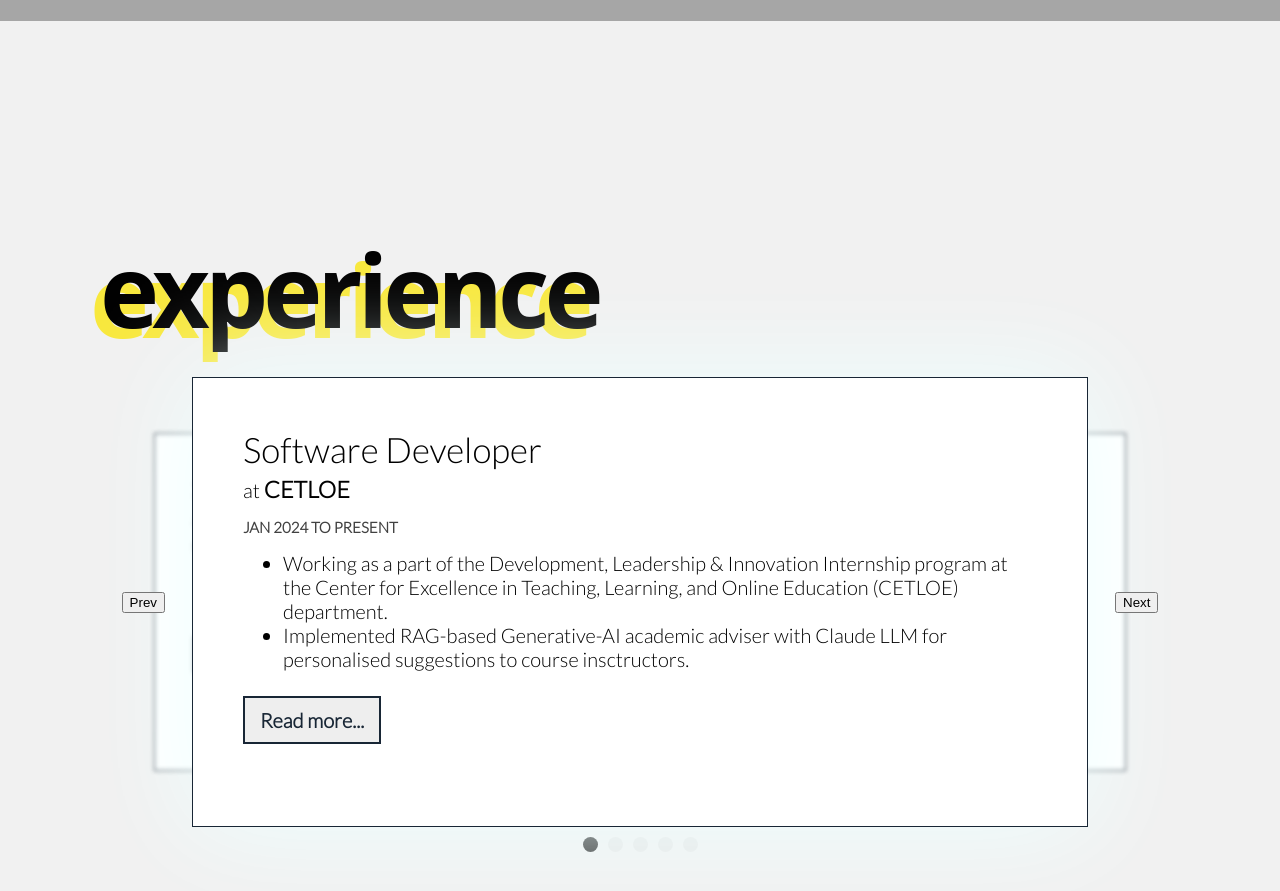
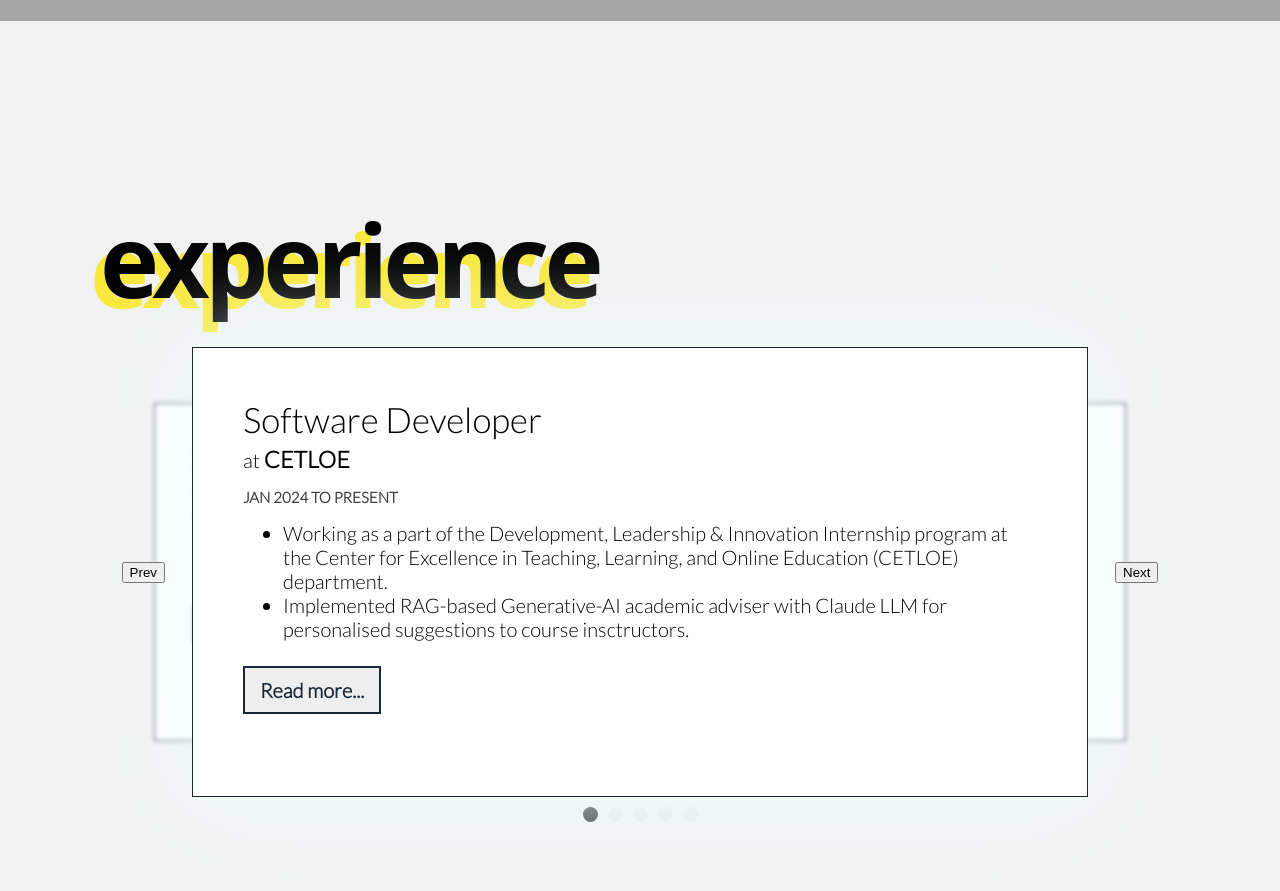
Before and after one commit to RohanBera/RohanBera.github.io, a React (Create React App) app: page / in a window 1280 px wide. Shown: the part 4400-5291 px from the top of the page. Built offline with nearby package versions, Linux system fonts and the light colour scheme; grey boxes are pictures that could not be loaded.

Commit message:
minor changes

```diff
--- a/src/index.css
+++ b/src/index.css
@@ -334,12 +334,12 @@
 .experience {
   display: flex;
   position: relative;
-  padding: 100px;
+  padding: 70px 100px;
   z-index: 5;
   flex-direction: column;
   height: 100vh;
   /* align-items: center; */
-  justify-content: space-evenly;
+  justify-content: space-between;
 }
 
 .experience .exp-heading {
```
